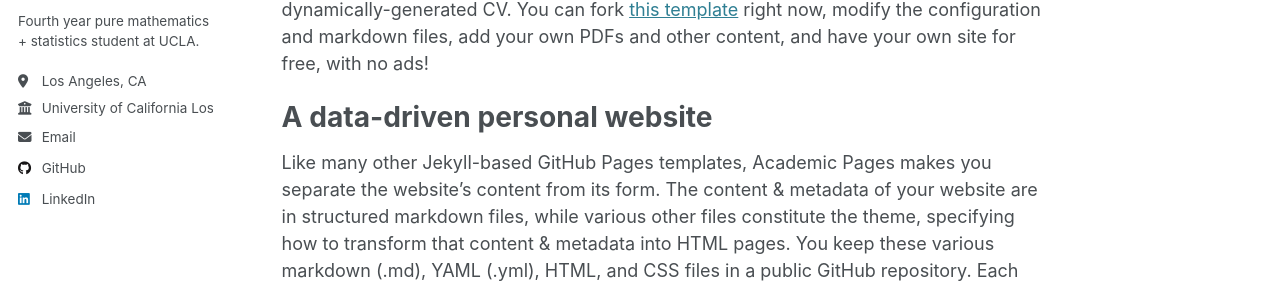
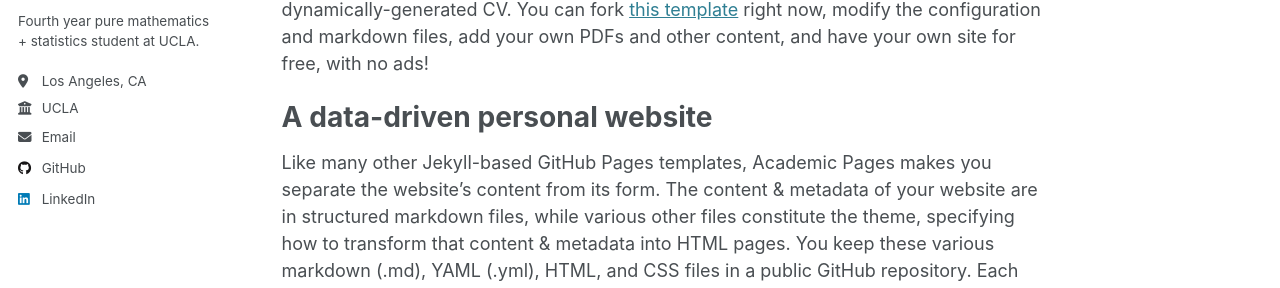
Before and after one commit to kliuc/kliuc.github.io, a Jekyll site: the page built from _pages/about.md, in a window 1280 px wide. Shown: the part 342-630 px from the top of the page. Built offline with Jekyll 4.4.1, drawn with Linux system fonts in a browser that asks for light colours.

Commit message:
Update _config.yml

```diff
--- a/_config.yml
+++ b/_config.yml
@@ -27,7 +27,7 @@ author:
   pronouns         : "he/him" # example: "she/her"
   bio              : "Fourth year pure mathematics + statistics student at UCLA."
   location         : "Los Angeles, CA"
-  employer         : "University of California Los Angeles (UCLA)"
+  employer         : "UCLA"
   uri              : # URL
   email            : "kliuc@ucla.edu"
 
```
